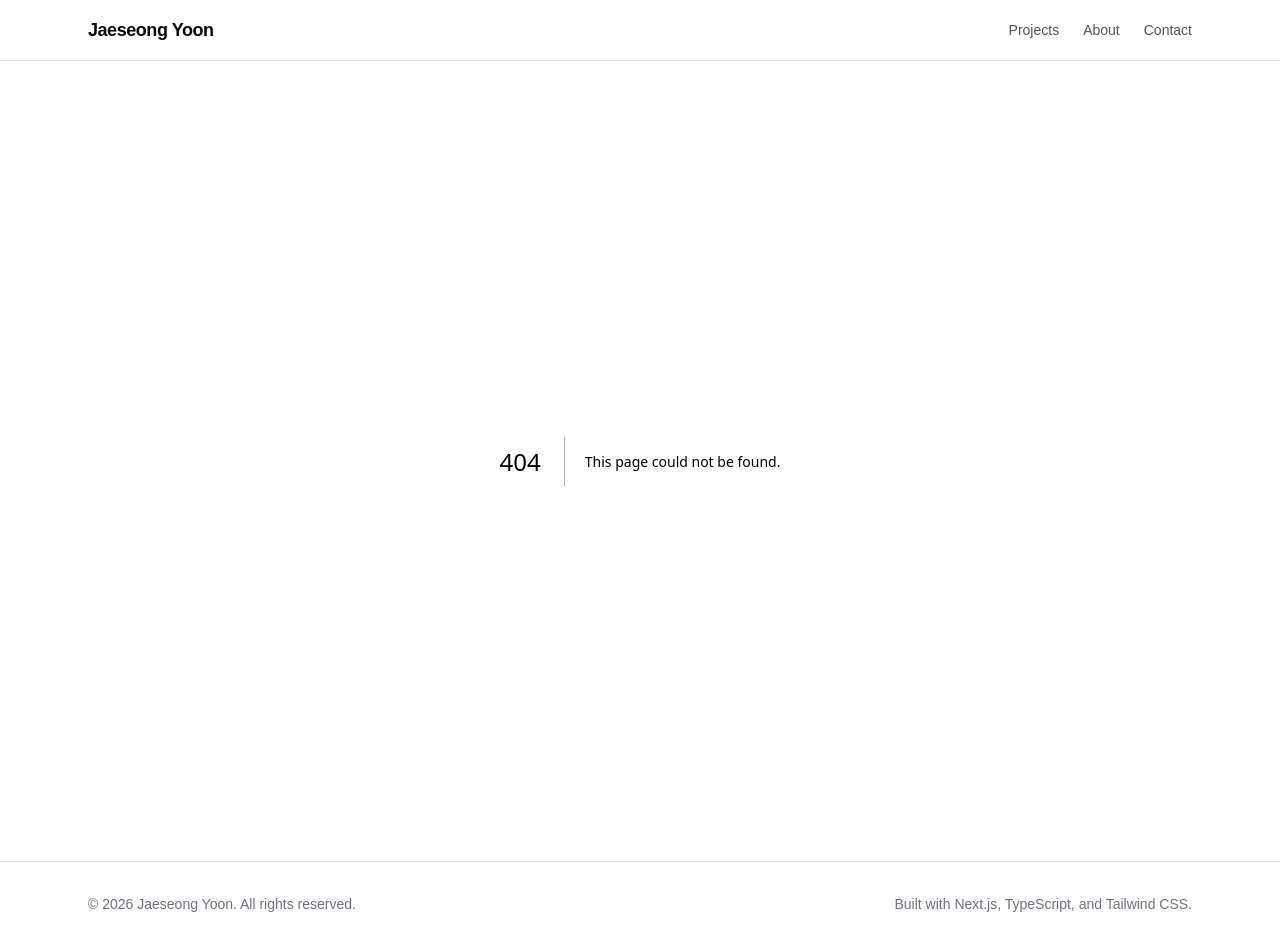
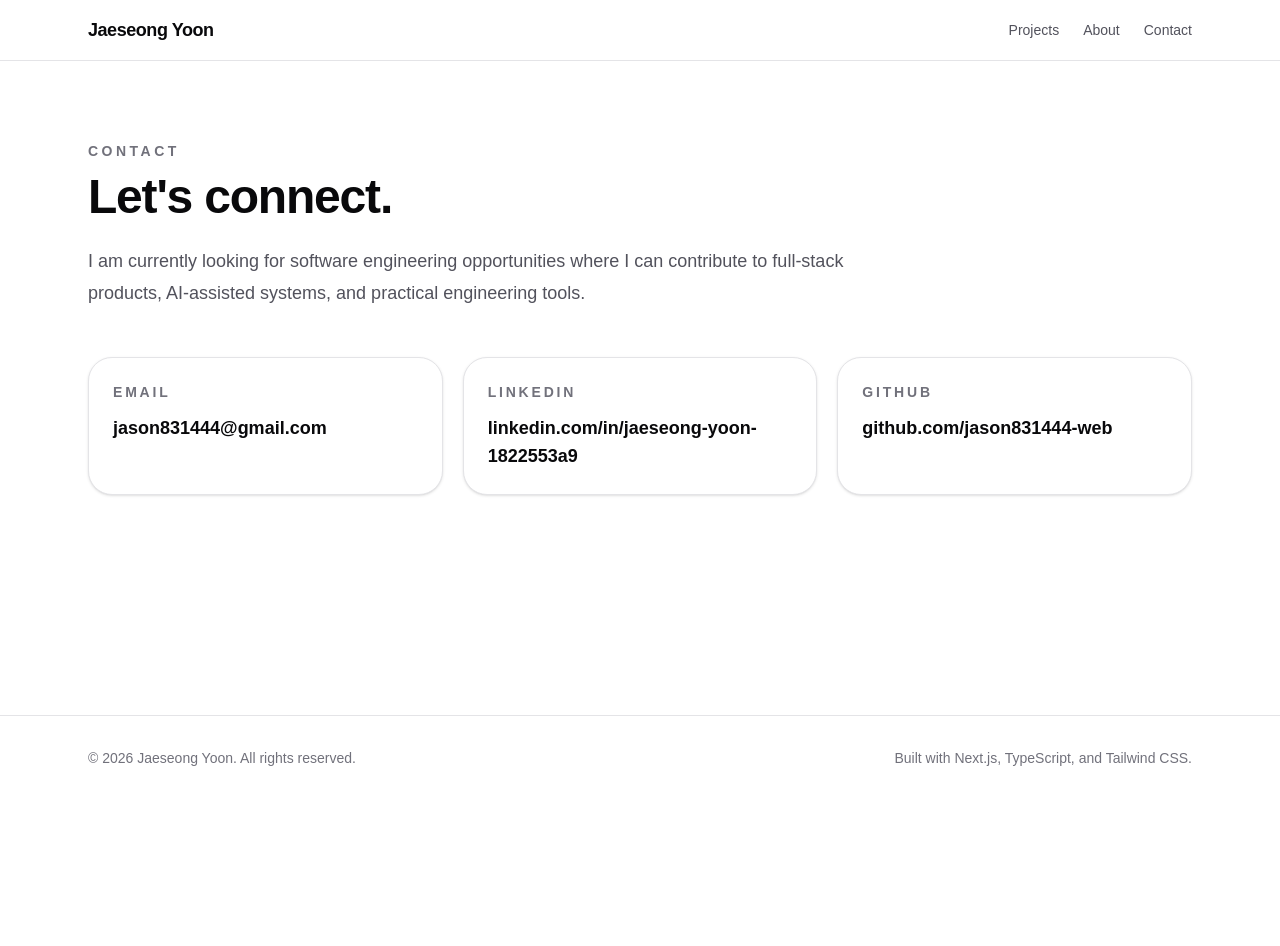
Before and after one commit to jason831444-web/portfolio, a Next.js app: page /contact in a window 1280 px wide. Before the commit this address had no page. After the commit the page ends 800 px from the top, so only its background shows below. Built offline with nearby package versions, Linux system fonts and the light colour scheme.

Commit message:
Add contact page

```diff
--- /dev/null
+++ b/src/app/contact/page.tsx
@@ -0,0 +1,71 @@
+import Link from "next/link";
+
+export const metadata = {
+  title: "Contact | Jaeseong Yoon",
+  description:
+    "Contact Jaeseong Yoon for software engineering opportunities and project discussions.",
+};
+
+const contacts = [
+  {
+    label: "Email",
+    value: "jason831444@gmail.com",
+    href: "mailto:jason831444@gmail.com",
+  },
+  {
+    label: "LinkedIn",
+    value: "linkedin.com/in/jaeseong-yoon-1822553a9",
+    href: "https://www.linkedin.com/in/jaeseong-yoon-1822553a9/",
+  },
+  {
+    label: "GitHub",
+    value: "github.com/jason831444-web",
+    href: "https://github.com/jason831444-web",
+  },
+];
+
+export default function ContactPage() {
+  return (
+    <div className="mx-auto max-w-6xl px-6 py-20">
+      <section className="max-w-3xl">
+        <p className="text-sm font-semibold uppercase tracking-[0.25em] text-zinc-500">
+          Contact
+        </p>
+
+        <h1 className="mt-3 text-4xl font-bold tracking-tight text-zinc-950 md:text-5xl">
+          Let&apos;s connect.
+        </h1>
+
+        <p className="mt-6 text-lg leading-8 text-zinc-600">
+          I am currently looking for software engineering opportunities where I
+          can contribute to full-stack products, AI-assisted systems, and
+          practical engineering tools.
+        </p>
+      </section>
+
+      <section className="mt-12 grid gap-5 md:grid-cols-3">
+        {contacts.map((contact) => (
+          <Link
+            key={contact.label}
+            href={contact.href}
+            target={contact.href.startsWith("http") ? "_blank" : undefined}
+            rel={
+              contact.href.startsWith("http")
+                ? "noopener noreferrer"
+                : undefined
+            }
+            className="rounded-3xl border border-zinc-200 bg-white p-6 shadow-sm transition hover:-translate-y-1 hover:shadow-md"
+          >
+            <p className="text-sm font-semibold uppercase tracking-[0.2em] text-zinc-500">
+              {contact.label}
+            </p>
+
+            <p className="mt-3 break-words text-lg font-semibold text-zinc-950">
+              {contact.value}
+            </p>
+          </Link>
+        ))}
+      </section>
+    </div>
+  );
+}
```
